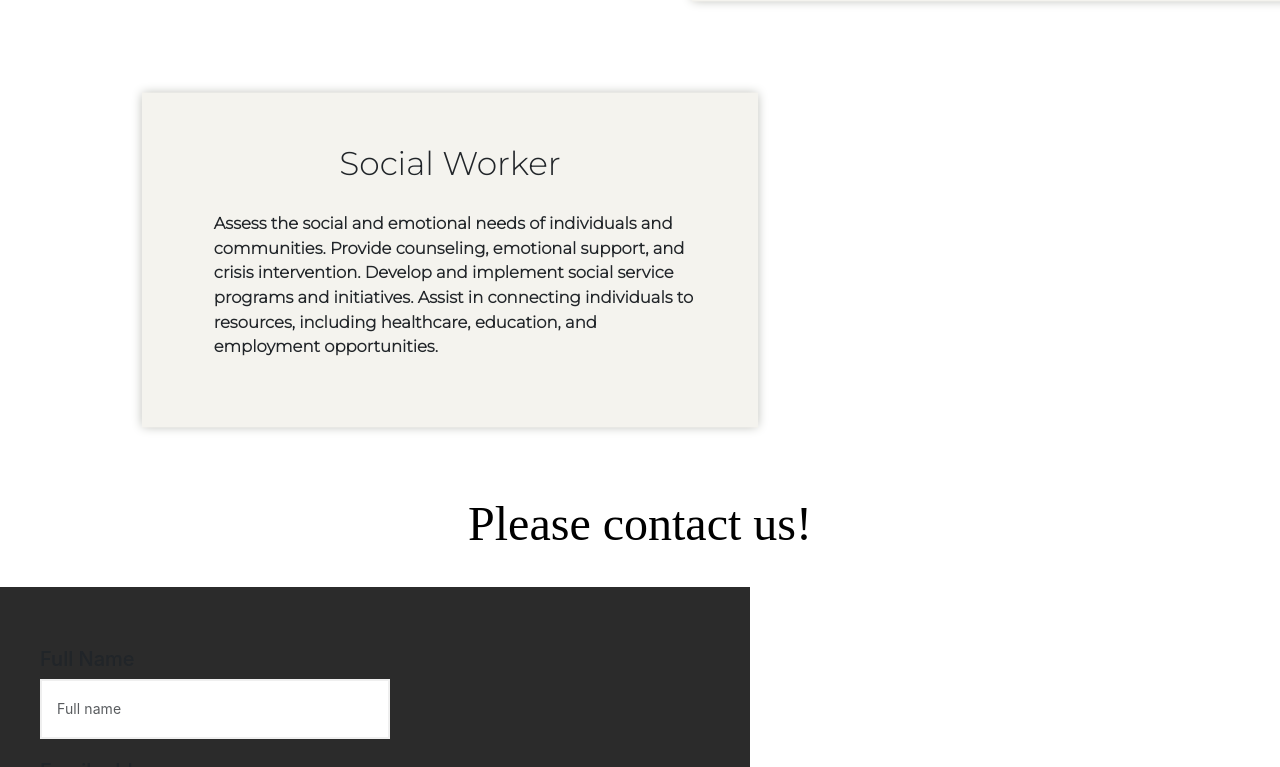
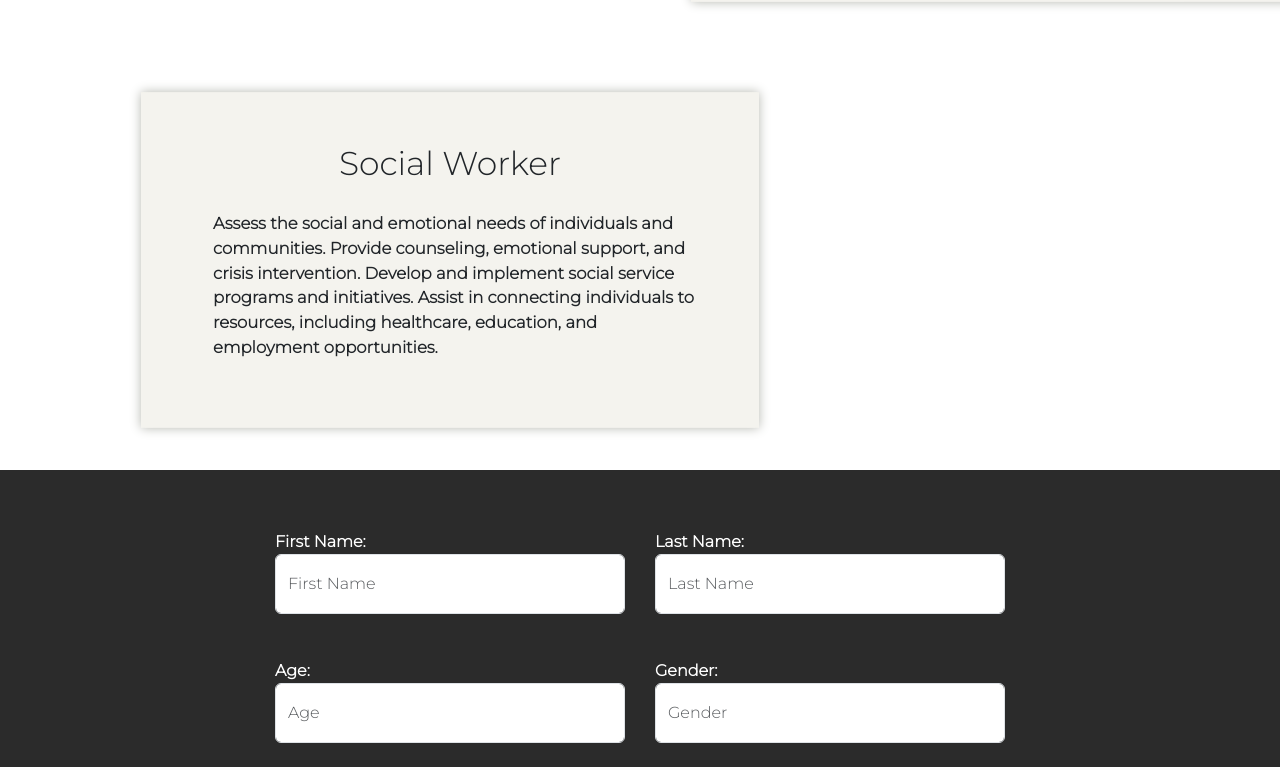
Before and after one commit to Majoissa/SoulPlatesProject, a React (Create React App) app in the folder react-app/: page /beneficiaries in a window 1280 px wide. Shown: the part 4612-5379 px from the top of the page. Built offline with nearby package versions, Linux system fonts and the light colour scheme; no server answers; a web font is replaced by a local one.

Commit message:
import css to beneficiaries contact form and fixed the css

```diff
--- a/react-app/src/components/Beneficiaries.jsx
+++ b/react-app/src/components/Beneficiaries.jsx
@@ -5,7 +5,7 @@ import TextCards from "./Beneficiary-text-cards";
 import JobPosts from "./Job-posting";
 import JobHeading from "./Job-posting-h1";
 import TextCardHeading from "./Beneficiary-text-card-head";
-import ContactBeneficiaries from "./beneficiaries/contactBeneficiaries";
+import BeneficiryContactForm from "./beneficiaries/BeneficiryContactForm";
 
 function Beneficiaries() {
   return (
@@ -16,7 +16,7 @@ function Beneficiaries() {
       <TextCards />
       < JobHeading />
       <JobPosts />
-      <ContactBeneficiaries/>
+      <BeneficiryContactForm/>
       <Footer />
     </div>
   );
--- a/react-app/src/components/Main_Form_MessageBox.css
+++ b/react-app/src/components/Main_Form_MessageBox.css
@@ -1,5 +1,5 @@
 
-.formTittle{
+.formTittle {
     font-family: 'Cedarville Cursive', cursive;
     text-shadow: none;
     max-width: 50%;
@@ -11,18 +11,14 @@
 }
 
 
-.main-form{
-
+.main-form {
     text-align: center;
     background-color: white;
     padding: 12vw;
-
 }
 
-    .form-field{
-
+.form-field {
     margin-bottom: 30px;
-
 }
 
 .inputForm,
@@ -36,17 +32,14 @@
 
 .inputForm:focus,
 select:focus {
-    border-color:  rgba(8, 2, 2, 0.524);
+    border-color: rgba(8, 2, 2, 0.524);
     outline: none;
 }
 
 
-  .labels-input{
-
+.labels-input {
     margin-top: 10px;
-
 }
-
 
 label {
 
@@ -54,8 +47,7 @@
     font-weight: 600;
 
 }
-
-  .formBtn{
+.formBtn {
     margin-bottom: 10px;
     background-color: #E0AFA0 !important;
     color: white !important;
@@ -68,13 +60,13 @@
     cursor: pointer;
     transition: ease-in-out 0.5s;
 }
-.formBtn:hover{
-  background-color:  #B08A7E !important;
+
+.formBtn:hover {
+    background-color: #B08A7E !important;
 }
 
 
 @media (max-width: 1000px) {
-
     .formTittle {
         max-width: 60%;
         margin: auto;
@@ -83,15 +75,15 @@
         font-size: 2rem !important;
         margin-bottom: 6vw;
     }
+
     .inputForm,
     select {
-    width:
-    70%;
+        width: 70%;
     }
 
 
     label {
         font-size: 0.9rem;
-   width: 100px;
+        /* width: 100px;*/
     }
 }
--- a/react-app/src/components/beneficiaries/BeneficiryContactForm.jsx
+++ b/react-app/src/components/beneficiaries/BeneficiryContactForm.jsx
@@ -1,6 +1,6 @@
 import InputFiled from "../donation/General-Components/InputFiled";
 import Button from "../donation/General-Components/Button";
-import "./ContactForm.css"
+import "../donation/volunteers/ContactForm"
 import {useFormik} from "formik";
 import * as Yup from "yup"
 
--- a/react-app/src/components/donation/volunteers/ContactForm.css
+++ b/react-app/src/components/donation/volunteers/ContactForm.css
@@ -13,23 +13,22 @@
     align-items: center;
     background-color: #2b2b2b;
     margin: auto;
-    padding: 20px 50px
+    padding:50px
 }
 
 .form-box {
     border-radius: 25px;
-    border: 1px solid #dcdbd9;
-    margin: 20px auto;
-    max-width: 700px;
+    max-width: 100%;
 }
 
 
-.tarjeta:hover{
+.tarjeta:hover {
     cursor: pointer;
 }
+
 .contact-form-main {
     display: grid;
-    max-width: 750px;
+    max-width: 100%;
     max-height: 100%;
     padding: 40px;
     background-color: #2b2b2b;
@@ -49,8 +48,23 @@ label {
     color: white;
 }
 
+.contact-form-input-group {
+    display: flex;
+    justify-content: space-evenly;
+    flex-direction: row;
+    flex-wrap: wrap;
+    padding: 10px;
+    gap: 30px;
+}
 
-@media only screen and (max-width: 600px) {
+
+
+@media only screen and (max-width: 700px) {
+    label{
+        display: grid;
+        justify-content: space-evenly;
+        margin: 20px;
+    }
     .form-box {
         border-radius: 25px;
         border: 1px solid #dcdbd9;
@@ -78,15 +92,17 @@ label {
         align-items: start;
 
     }
-    .donor-detail{
-        flex-direction:  column;
+
+    .donor-detail {
+        flex-direction: column;
     }
-    .contact-form-control{
+
+    .contact-form-control {
         align-items: center;
     }
 }
 
-
+/*
 @media only screen and (max-width: 400px) {
     .form-box {
         border-radius: 25px;
@@ -105,12 +121,10 @@ label {
         align-items: center;
     }
 
-}
-
-
     .textarea.form-control {
         height: 120px;
     }
+
     .textarea {
         margin-bottom: 20px;
     }
@@ -119,9 +133,11 @@ label {
         min-height: calc(1.5em + (0.75rem + 2px));
     }
 
-.contact-form-message{
+    .contact-form-message {
         margin: 30px 0;
     }
-.contact-input{
-    margin:20px 0;
+
+    .contact-input {
+        margin: 20px 0;
     }
+}*/
```
Also changed, not shown: 2 other files (tests, documents, lock files or other folders). Lines whose indentation alone changed are shown as unchanged.
